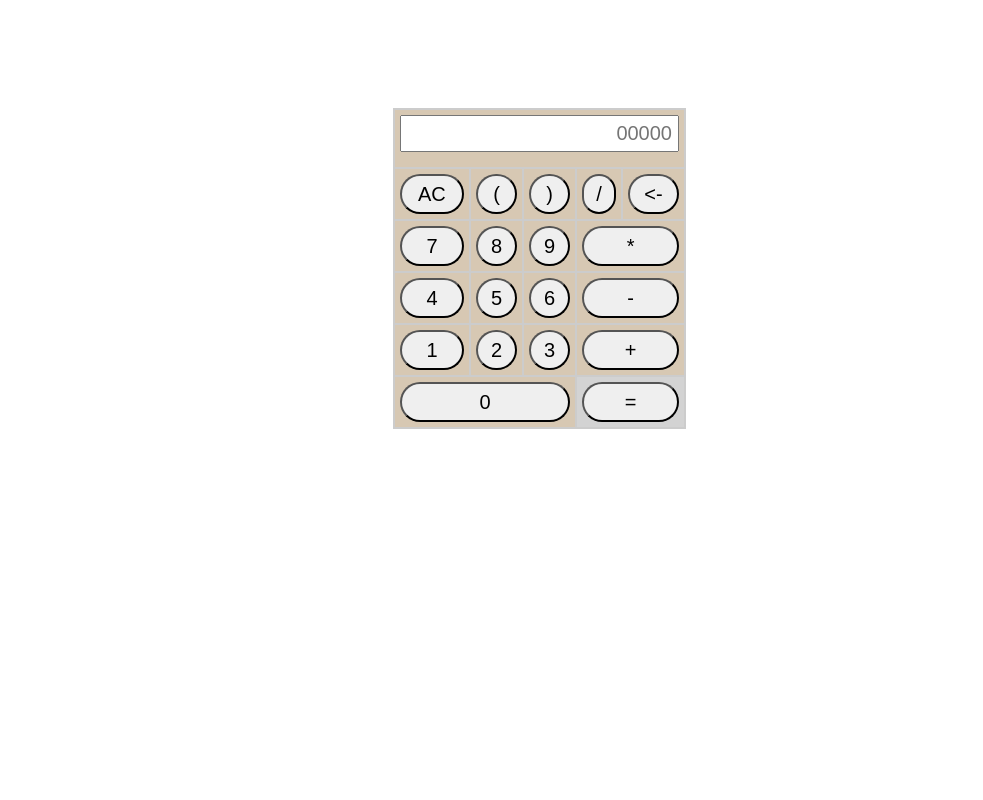
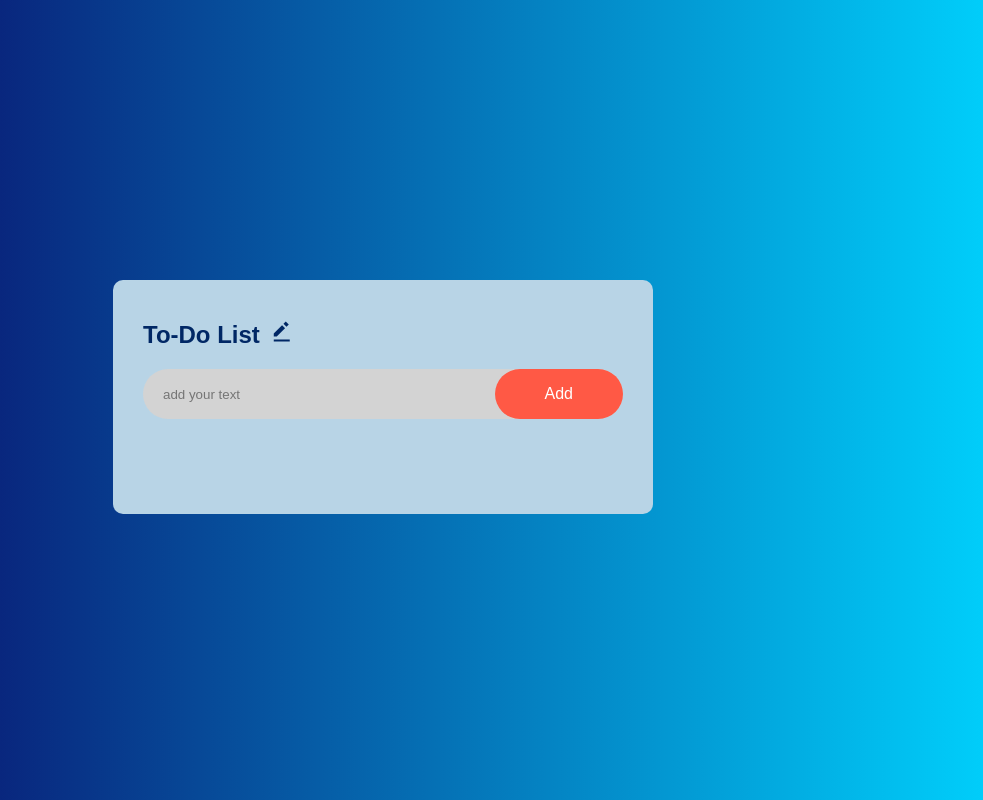
Before and after one commit to swathi1004/CODSOFT, a plain HTML site: page index.html in a window 1280 px wide. Shown: the whole page, without its empty margins (257-1240 px from the left). Drawn offline with nearby package versions, Linux system fonts and the light colour scheme.

Commit message:
Add files via upload

```diff
--- a/index.html
+++ b/index.html
@@ -1,70 +1,29 @@
 <!DOCTYPE html>
 <html lang="en">
 <head>
-  <meta charset="UTF-8">
-  <meta name="viewport" content="width=device-width, initial-scale=1.0">
-  <title>Simple Calculator</title>
-  <link rel="stylesheet" href="styles.css">
+    <meta charset="UTF-8">
+    <meta name="viewport" content="width=device-width, initial-scale=1.0">
+    <title>Document</title>
+    <link href='https://unpkg.com/boxicons@2.1.4/css/boxicons.min.css' rel='stylesheet'>
+    <link rel="stylesheet" href="styles.css">
 </head>
 <body>
+    <div class="container">
+        <div class="todo_app">
+            <h2>To-Do List <i class='bx bxs-edit-alt'></i></h2>
+            <div class="row">
+                <input type="text" id="input-box" placeholder="add your text">
+                <button onclick="addTask()">Add</button>
+            </div>
+            <ul id="list-container">
+                <!--li class="checked">task 1</li>
+                <li>task 2</li>
+                <li>task 3</li>
+                <li>i>task 4</li>-->
 
-<table class="calculator">
-  <tr>
-    <td colspan="5"><input type="text" id="display" placeholder="00000"></td>
-  </tr>
-  <tr>
-    <td><input type="button" value="AC" onclick="clearDisplay()"></td>
-    <td><input type="button" value="(" onclick="appendToDisplay('(')"></td>
-    <td><input type="button" value=")" onclick="appendToDisplay(')')"></td>
-    <td><input type="button" value="/" onclick="appendToDisplay('/')"></td>
-    <td><input type="button" value="<-" onclick="removeLastCharacter()"></td>
-    </tr>
-  <tr>
-    <td><input type="button" value="7" onclick="appendToDisplay('7')"></td>
-    <td><input type="button" value="8" onclick="appendToDisplay('8')"></td>
-    <td><input type="button" value="9" onclick="appendToDisplay('9')"></td>
-    <td colspan="2"><input type="button" value="*" onclick="appendToDisplay('*')"></td>
-  </tr>
-  <tr>
-    <td><input type="button" value="4" onclick="appendToDisplay('4')"></td>
-    <td><input type="button" value="5" onclick="appendToDisplay('5')"></td>
-    <td><input type="button" value="6" onclick="appendToDisplay('6')"></td>
-    <td colspan="2"><input type="button" value="-" onclick="appendToDisplay('-')"></td>
-  </tr>
-  <tr>
-    <td><input type="button" value="1" onclick="appendToDisplay('1')"></td>
-    <td><input type="button" value="2" onclick="appendToDisplay('2')"></td>
-    <td><input type="button" value="3" onclick="appendToDisplay('3')"></td>
-    <td colspan="2"><input type="button" value="+" onclick="appendToDisplay('+')"></td>
-  </tr>
-  <tr>
-    <td colspan="3"><input type="button" value="0" onclick="appendToDisplay('0')"></td>
-    <td colspan="2" bgcolor="lightgrey"><input type="button" value="=" onclick="calculate()"></td>
-  </tr>
-</table>
-
-<script>
-  function appendToDisplay(value) {
-    document.getElementById('display').value += value;
-  }
-
-  function clearDisplay() {
-    document.getElementById('display').value = '';
-  }
-  function removeLastCharacter() {
-    var displayValue = document.getElementById('display').value;
-    document.getElementById('display').value = displayValue.slice(0, -1);
-  }
-
-  function calculate() {
-    try {
-      var result = eval(document.getElementById('display').value);
-      document.getElementById('display').value = result;
-    } catch (error) {
-      document.getElementById('display').value = 'Error';
-    }
-  }
-</script>
-
+            </ul>
+        </div>
+    </div>
+    <script src="script.js"></script>
 </body>
 </html>
--- /dev/null
+++ b/script.js
@@ -0,0 +1,36 @@
+const inputBox = document.getElementById("input-box");
+const listContainer = document.getElementById("list-container");
+
+function addTask() {
+    if (inputBox.value === '') {
+        alert('You must write something!');
+    } else {
+        let li = document.createElement("li");
+        li.innerHTML = inputBox.value;
+        listContainer.appendChild(li);
+        let span = document.createElement("span");
+        span.innerHTML = "\u00d7";
+        li.appendChild(span);
+    }
+    inputBox.value = "";
+    saveData();
+}
+
+listContainer.addEventListener("click", function(e) {
+    if (e.target.tagName === 'LI') {
+        e.target.classList.toggle("checked");
+        saveData();
+    } else if (e.target.tagName === 'SPAN') {
+        e.target.parentElement.remove();
+        saveData();
+    }
+}, false);
+
+function saveData() {
+    localStorage.setItem("data", listContainer.innerHTML);
+}
+
+function show() {
+    listContainer.innerHTML = localStorage.getItem("data");
+}
+show();
--- a/styles.css
+++ b/styles.css
@@ -1,32 +1,100 @@
-
-    body {
-      font-family: Arial, sans-serif;
-      margin-left: 550px;
-      padding: 100px;
+*{
+    margin: 0;
+    padding: 0;
+    font-family: 'poppins',sans-serif;
+    box-sizing: border-box;
 }
-    table {
-      border-collapse: collapse;
-      width: 250px;
-      background-color:rgb(215, 200, 179);
+.container{
+    width:100%;
+    min-height: 100vh;
+    background: rgb(9,32,121);
+background: linear-gradient(90deg, rgba(9,32,121,1) 17%, rgba(0,212,255,1) 100%);
+    padding: 30px;
+    color: #fff;
 }
-    table, th, td {
-      border: 2px solid #ccc;
+.todo_app{
+    width: 100%;
+    max-width: 540px;
+    background: rgb(184, 212, 230);
+    padding: 40px 30px 70px;
+    border-radius: 10px;
+    margin: 250px auto;
 }
-    th, td {
+.todo_app h2{
+  color: #002765;
+  display: flex;
+  align-items: center;
+  margin-bottom: 20px;
+}
+i{
+    width: 30px;
+    margin-bottom: 5px;
+   margin-left: 10px;
+}
+.row{
+    display: flex;
+    align-items: center;
+    justify-content: space-between;
+   background:lightgrey;
+    border-radius: 30px;
+    padding-left: 20px;
+    margin-bottom: 25px;
+}
+input{
+    flex: 1;
+    border: none;
+    background:transparent;
+    outline: none;
+}
+button{
+   padding: 16px 50px;
+    border: none;
+    background:#ff5945;
+    color: #fff;
+    cursor: pointer;
+    font-size: 16px;
+    outline: none;
+    border-radius: 30px;
+}
+ul li{
+    list-style: none;
+    font-size: 17px;
+    padding: 12px 8px 12px 50px ;
+    user-select:none;
+    cursor: pointer;
+    color: black;
+    position: relative;
+}
+ul li::before{
+    content: '';
+    position: absolute;
+    height: 28px;
+    width: 28px;
+    border-radius: 50%;
+    background-image: url(images/unchecked.png);
+    background-position: center;
+    background-size: cover;
+    top: 12px;
+    left: 8px;
+}
+ul li.checked{
+    color: #555;
+    text-decoration: line-through;
+}
+ul li.checked::before {
+        background-image: url(images/checked.png);
+}
+ul li span{
+    position: absolute;
+    right: 0;
+    top: 5px;
+    width: 40px;
+    height: 40px;
+    font-size: 22px;
+    color: #555;
+    line-height: 40px;
     text-align: center;
-      padding: 5px;
 }
-    input[type="button"] {
-      width: 100%;
-      height: 40px;
-      font-size: 20px;
-      border-radius: 20px;
-      cursor: pointer;
+ul li span:hover{
+    background: #edeef0;
 }
-    input[type="text"] {
-      width:fit-content;
-      margin-bottom: 10px;
-      font-size: 20px;
-      padding: 5px;
-      text-align: right;
-    }
```
Also changed, not shown: images/checked.png (added), images/icon.png (added), images/unchecked.png (added). Lines whose indentation alone changed are shown as unchanged.
